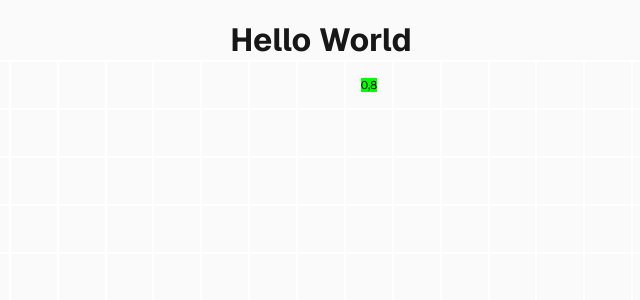
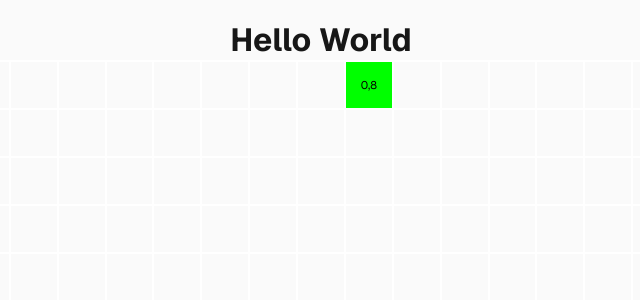
Before and after one commit to wectorek/bomb-it, a Next.js app: page / in a window 1280 px wide. Shown: the top 300 px of the page, without its empty margins (319-959 px from the left). Built offline with nearby package versions, Linux system fonts and the light colour scheme.

Commit message:
Add player moving

```diff
--- /dev/null
+++ b/src/app/GameBoard.js
@@ -0,0 +1,50 @@
+"use client";
+
+import { useEffect, useState } from "react";
+import styles from "./page.module.css";
+
+const SIZE = 15;
+
+export default function GameBoard() {
+  const [playerPosition, setPlayerPosition] = useState({ row: 0, col: 8 });
+  useEffect(() => {
+    const handleKeyDown = (event) => {
+      setPlayerPosition((prev) => {
+        switch (event.key.toLowerCase()) {
+          case "w":
+            return { ...prev, row: prev.row - 1 };
+          case "s":
+            return { ...prev, row: prev.row + 1 };
+          case "a":
+            return { ...prev, col: prev.col - 1 };
+          case "d":
+            return { ...prev, col: prev.col + 1 };
+          default:
+            return prev;
+        }
+      });
+    };
+
+    window.addEventListener("keydown", handleKeyDown);
+  }, []);
+
+  return (
+    <table className={styles.table} style={{ "--board-size": SIZE }}>
+      <tbody>
+        {Array.from({ length: SIZE }, (_, row) => (
+          <tr key={row}>
+            {Array.from({ length: SIZE }, (_, col) => {
+              const isPlayer =
+                row === playerPosition.row && col === playerPosition.col;
+              return (
+                <td key={col} className={isPlayer ? styles.player : undefined}>
+                  {isPlayer ? `${row},${col}` : null}
+                </td>
+              );
+            })}
+          </tr>
+        ))}
+      </tbody>
+    </table>
+  );
+}
--- a/src/app/page.js
+++ b/src/app/page.js
@@ -1,5 +1,5 @@
-import Image from "next/image";
 import styles from "./page.module.css";
+import GameBoard from "./GameBoard";
 
 export default function Home() {
   return (
@@ -9,33 +9,3 @@ export default function Home() {
     </div>
   );
 }
-const GameBoard = () => {
-  const playerPosition = [0, 8];
-  const size = 15;
-  return (
-    <table className={styles.table} style={{ "--board-size": size }}>
-      <tbody>
-        {Array.from({ length: size }, (_, row) => (
-          <tr key={row}>
-            {Array.from({ length: size }, (_, col) => (
-              <td key={col}>
-                {row === playerPosition[0] && col === playerPosition[1] ? (
-                  <Player row={row} col={col} />
-                ) : null
-              }
-              </td>
-            ))}
-          </tr>
-        ))}
-      </tbody>
-    </table>
-  );
-};
-
-const Player = ({row, col}) => {
-  return (
-    <div className={styles.player}>
-      {row},{col}
-    </div>
-  );
-};
--- a/src/app/page.module.css
+++ b/src/app/page.module.css
@@ -179,4 +179,9 @@ a.secondary {
 .player {
   background-color: #00ff00;
   color: #000000;
+  width: 100%;
+  height: 100%;
+  display: flex;
+  align-items: center;
+  justify-content: center;
 }
```
